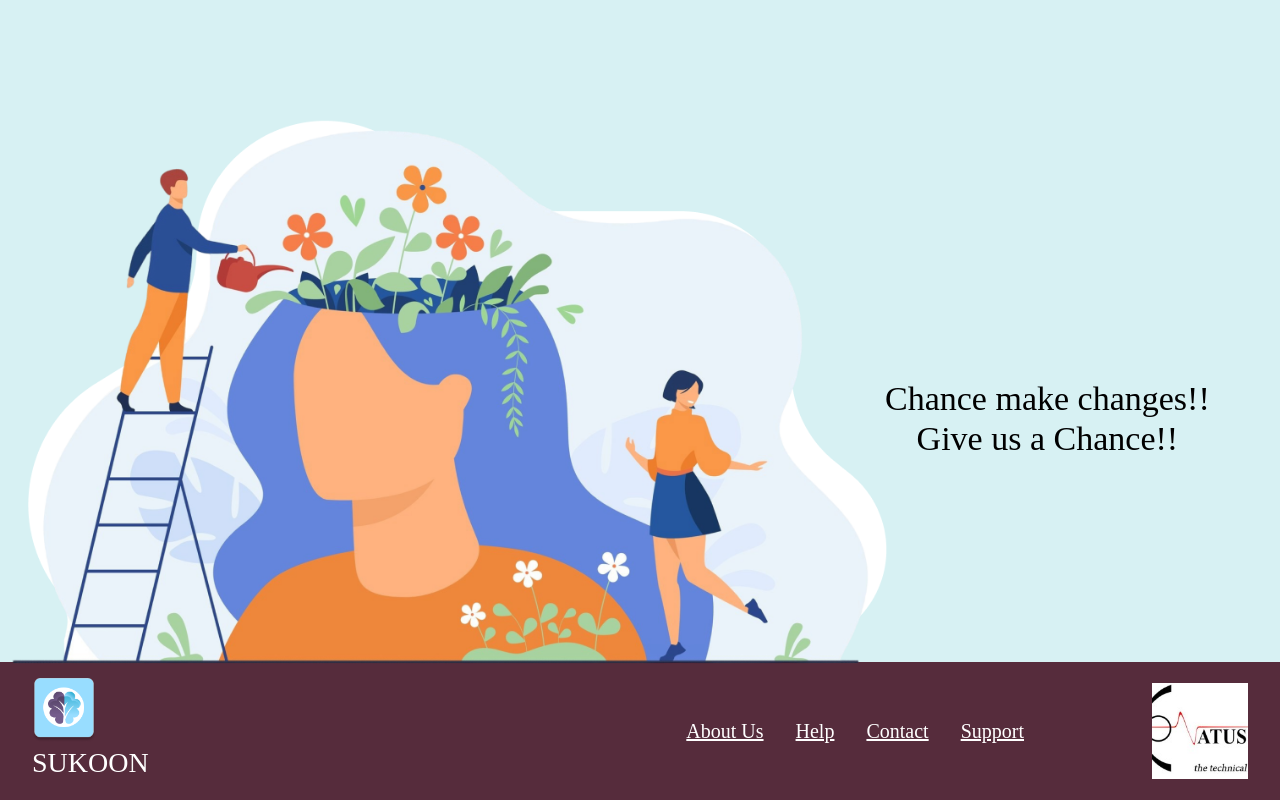
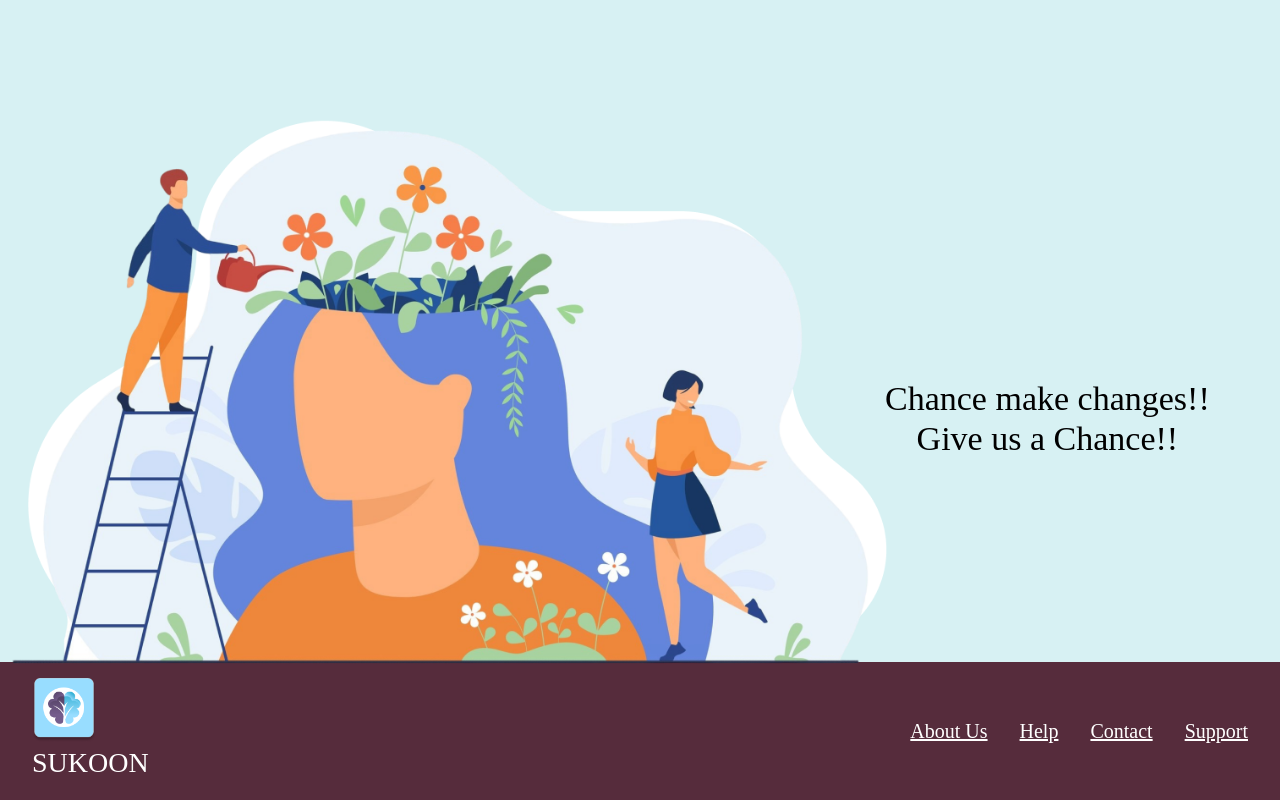
Before and after one commit to heyitsk/mental_wellness_app, a React (Vite) app: page / in a window 1280 px wide. Shown: the part 2786-3586 px from the top of the page. Built offline with nearby package versions, Linux system fonts and the light colour scheme; a web font is replaced by a local one.

Commit message:
footer updated

```diff
--- a/src/components/Footer.jsx
+++ b/src/components/Footer.jsx
@@ -15,7 +15,7 @@ const Footer = () => {
         <p className="  text-white font-alice font-normal text-[28px]">SUKOON</p>
       </div>
 
-      <div className="flex items-center ">
+      {/* <div className="flex items-center "> */}
       <div className="flex gap-8">
         <a href="#about" className="hover:text-gray-400 font-alice font-normal text-[20px] underline">
           About Us
@@ -32,14 +32,14 @@ const Footer = () => {
       </div>
 
 
-      <div className="flex-shrink-0 ml-32">
+      {/* <div className="flex-shrink-0 ml-32">
         <img
           src={conatus}
           alt="Footer Illustration"
           className="w-24 h-24 object-cover"
         />
-      </div>
-      </div>
+      </div> */}
+      {/* </div> */}
     </footer>
   );
 };
```
